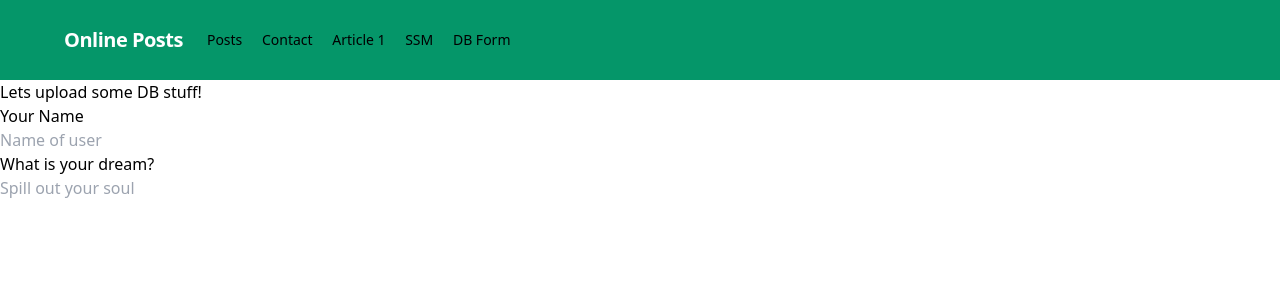
After one commit to Jeffyx/social-method, a Python web app: template app/templates/db_form.html in a window 1280 px wide. The commit adds this page. Shown: the top 300 px of the page. Run offline with Jinja, Linux system fonts and the light colour scheme; the template is opened without the code that fills it, so the values that code supplies are empty.

Commit message:
db upload form

```diff
--- a/app/routes.py
+++ b/app/routes.py
@@ -16,6 +16,11 @@ app.config['MAIL_USE_SSL'] = True
 #app.config['MAIL_ASCII_ATTACHMENTS'] = True
 
 mail.init_app(app)
+
+@app.route('/db_form', methods=['GET', 'POST'])
+def db_form():
+    if request.method == 'POST':
+    return render_template('db_form.html', title='Database Form')
 
 @app.route('/ssm', methods=['GET', 'POST'])
 def ssm():
--- a/app/templates/base.html
+++ b/app/templates/base.html
@@ -9,18 +9,20 @@
     </div>
     <div class="w-full block flex-grow lg:flex lg:items-center lg:w-auto">
         <div class="text-sm lg:flex-grow">
-        <a href="/ssm" class="block mt-4 lg:inline-block lg:mt-0 text-teal-200 hover:text-white mr-4">
-            SSM
-        </a>
         <a href="/posts" class="block mt-4 lg:inline-block lg:mt-0 text-teal-200 hover:text-white mr-4">
             Posts
         </a>
-
         <a href="/contact" class="block mt-4 lg:inline-block lg:mt-0 text-teal-200 hover:text-white mr-4">
             Contact
         </a>
         <a href="/article_1" class="block mt-4 lg:inline-block lg:mt-0 text-teal-200 hover:text-white mr-4">
             Article 1
+        </a>
+        <a href="/ssm" class="block mt-4 lg:inline-block lg:mt-0 text-teal-200 hover:text-white mr-4">
+            SSM
+        </a>
+        <a href="/db_form" class="block mt-4 lg:inline-block lg:mt-0 text-teal-200 hover:text-white mr-4">
+            DB Form
         </a>
     </div>
     </nav>
--- /dev/null
+++ b/app/templates/db_form.html
@@ -0,0 +1,25 @@
+{% extends "base.html" %}
+
+{% block content %}
+
+<h1>Lets upload some DB stuff!</h1>
+
+<form action="/db_form" method="POST">
+
+<div class="form-group">
+<h3>Your Name</h3>
+<input
+    type="text"
+    name="name"
+    placeholder="Name of user"
+    />
+<h3>What is your dream?</h3>
+<input
+    type="text"
+    name="dream"
+    placeholder="Spill out your soul"
+    />
+</div>
+</form>
+
+{% endblock content %}
--- a/app/templates/ssm.html
+++ b/app/templates/ssm.html
@@ -1,3 +1,5 @@
+{% extends "base.html" %}
+
 {% block content %}
 <div id="app">
     [[[ message ]]]
```
Also changed, not shown: 1 other file.
